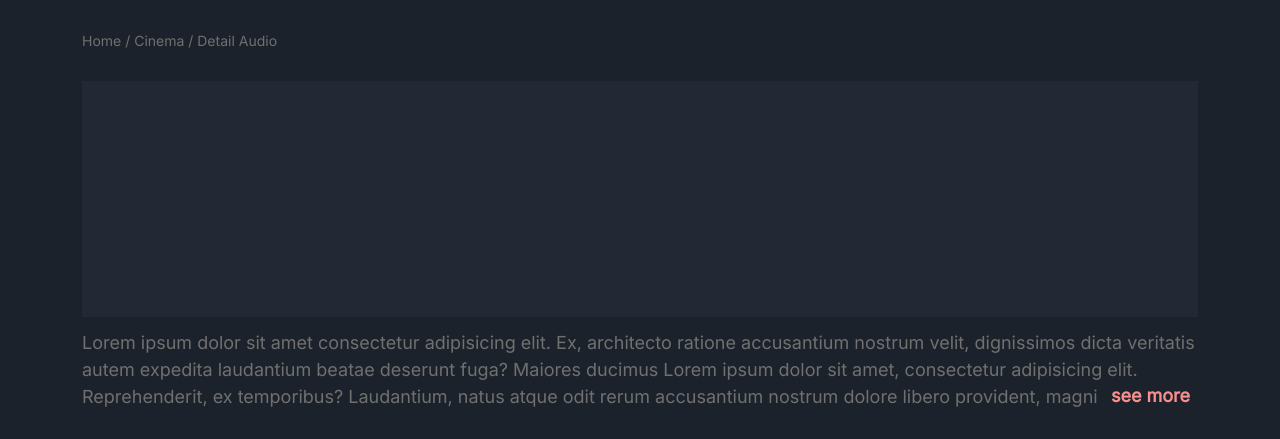
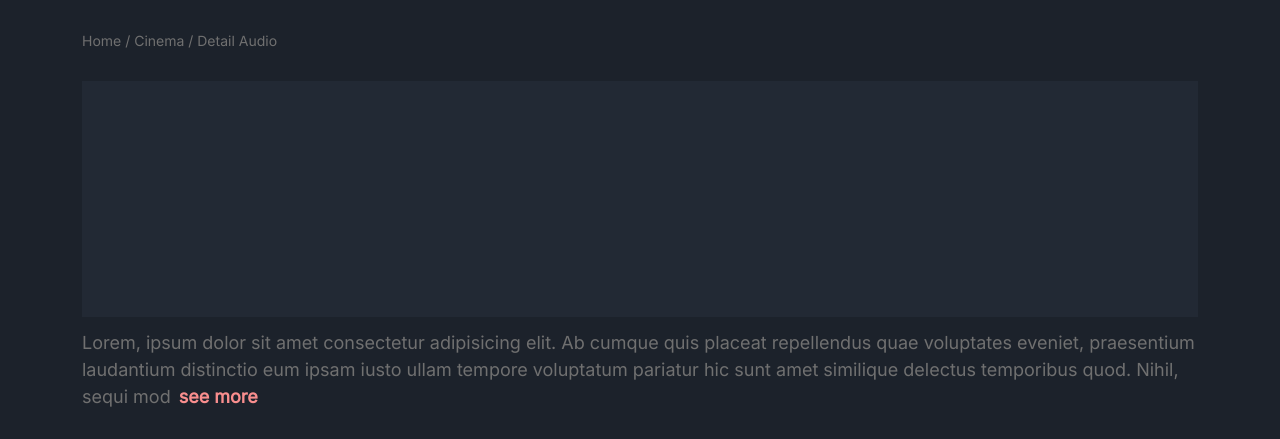
Before and after one commit to fadilfahrudin/celebrities.id, a plain HTML site: page detail-audio.html in a window 1280 px wide. Shown: the part 108-547 px from the top of the page. Drawn offline with Linux system fonts and the light colour scheme.

Commit message:
fix: see more in detail-audio

```diff
--- a/detail-audio.html
+++ b/detail-audio.html
@@ -77,15 +77,15 @@
                             allow="accelerometer; autoplay; clipboard-write; encrypted-media; gyroscope; picture-in-picture; web-share"
                             allowfullscreen></iframe>
                     </div>
-                    <p>Lorem ipsum dolor sit amet consectetur adipisicing elit. Ex, architecto ratione accusantium
-                        nostrum velit, dignissimos dicta veritatis autem expedita laudantium beatae deserunt fuga?
-                        Maiores ducimus Lorem ipsum dolor sit amet, consectetur adipisicing elit. Reprehenderit, ex
-                        temporibus? Laudantium, natus atque odit rerum accusantium nostrum dolore libero provident,
-                        magni dolorem eligendi temporibus modi voluptas ad voluptate vero deleniti incidunt. Libero
-                        porro incidunt corrupti rerum placeat at. Modi dicta accusamus neque dolores illum doloribus,
-                        aspernatur, iusto nihil ea culpa velit animi eveniet excepturi? Asperiores animi vitae eligendi
-                        aspernatur.<span class="see-more show-less">see
-                            more</span></p>
+                    <p>Lorem, ipsum dolor sit amet consectetur adipisicing elit. Ab cumque quis placeat
+                        repellendus quae
+                        voluptates eveniet, praesentium laudantium distinctio eum ipsam iusto ullam tempore voluptatum
+                        pariatur hic sunt amet similique delectus temporibus quod. Nihil, sequi modi! Quam iusto esse
+                        cum tempore repellat ex delectus eligendi. Necessitatibus soluta ab nihil, beatae sit autem
+                        nostrum officiis atque incidunt dolorum ducimus eum vero quod culpa ipsum debitis eveniet
+                        consequatur praesentium! Impedit commodi ad ut ab nihil repudiandae odit doloremque vitae quis
+                        dignissimos! Libero labore molestiae iure nulla animi incidunt suscipit quasi aspernatur quod,
+                        voluptates, iusto magnam eius rem deleniti aut officia eaque voluptatibus.</p>
 
                 </div>
                 <!-- More Card -->
--- a/js/detail-audio-video.js
+++ b/js/detail-audio-video.js
@@ -1,12 +1,18 @@
 export const detailAudioVideo = () => {
-    $(".see-more").on("click", () => {
+    const initialText = $(".audio-stream-wrapper p").text();
+    let textOverflow = initialText.length > 340;
+    const sliceText = $(".audio-stream-wrapper p").text().slice(0, 340);
+    if (textOverflow) {
+        $(".audio-stream-wrapper p").text(sliceText);
+        $(".audio-stream-wrapper p").append("<span class='see-more'>see more</span>");
+    }
+    $(".audio-stream-wrapper p").on("click", '.see-more', () => {
         $(".audio-stream-wrapper p").toggleClass("show");
-        $(".see-more").toggleClass("show");
+        if ($(".audio-stream-wrapper p").hasClass("show")) {
+            $(".audio-stream-wrapper p").html(initialText + "<span class='see-more'>show less</span>");
 
-        if ($(".see-more").hasClass("show")) {
-            $(".see-more").text("show less");
         } else {
-            $(".see-more").text("see more");
+            $(".audio-stream-wrapper p").html(sliceText + "<span class='see-more'>see more</span>");
         }
     })
 }
--- a/styles/scss/molecules/_detail-audio.scss
+++ b/styles/scss/molecules/_detail-audio.scss
@@ -28,14 +28,6 @@
                         }
                     }
                     p {
-                        display: var(--text-display, -webkit-box);
-
-                        position: relative;
-                        -webkit-box-orient: vertical;
-                        -webkit-line-clamp: 3;
-                        text-overflow: ellipsis;
-                        overflow: hidden;
-
                         margin-top: 12px;
                         color: #707070;
                         font-size: 18px;
@@ -50,10 +42,6 @@
                         .see-more {
                             cursor: pointer;
                             display: inline;
-                            position: absolute;
-                            z-index: 3;
-                            right: 0px;
-                            bottom: 1px;
                             background-color: $color-dark;
 
                             padding: 0 8px;
```
Also changed, not shown: styles/css/styles.css, 1 other file.
